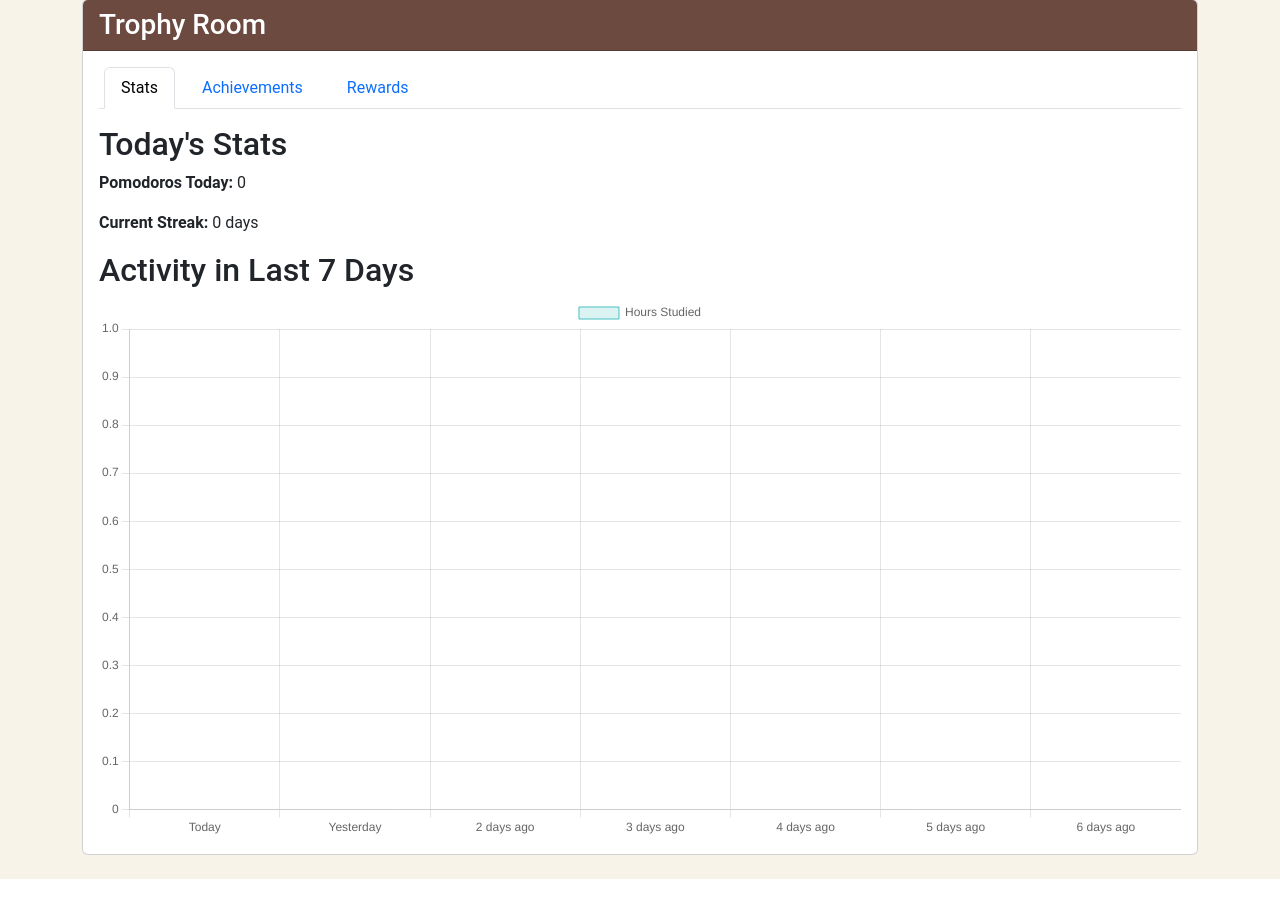
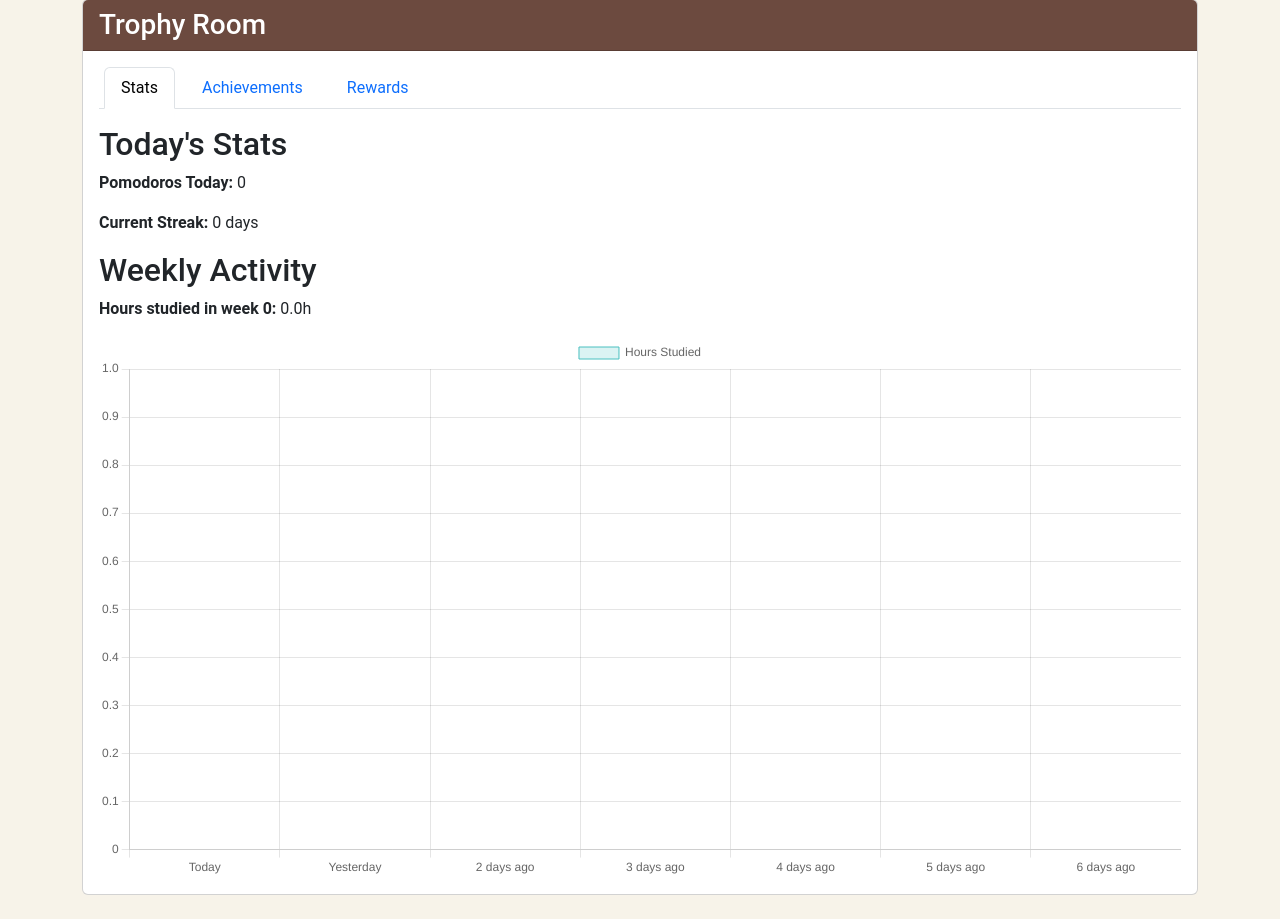
Before and after one commit to TimoH447/master-o-meter, a Django app: page /pomo/trophy-room/ in a window 1280 px wide. Shown: the part 83-1002 px from the top of the page. Before the commit the page ends 962 px from the top, so only its background shows below. Run offline with Django 5.2, Linux system fonts and the light colour scheme; a user stored in the database is signed in; data comes from the database, SQL or seed files in the repository; both versions use the stored data as it was after the commit; some libraries are stand-ins or nearby versions.

Commit message:
weekly activity carousel

```diff
--- a/webapp/pomo/templates/pomo/trophy_room.html
+++ b/webapp/pomo/templates/pomo/trophy_room.html
@@ -57,8 +57,28 @@
                         <p><strong>Pomodoros Today:</strong> {{ total_pomodoros_today }}</p>
                         <p><strong>Current Streak:</strong> {{ streak }} days</p>
 
-                        <h2>Activity in Last 7 Days</h2>
-                        <canvas id="activityGraph"></canvas>
+                        <h2>Weekly Activity</h2>
+                        <div id="studyCarousel" class="carousel slide">
+                            <div class="carousel-inner">
+                                {% for week in weeks %}
+                                <div class="carousel-item {% if forloop.first %}active{% endif %}">
+                                    <p><strong>Hours studied in week {{ week.week }}:</strong> {{ week.hours_studied }}h
+                                    </p>
+                                    <canvas id="activityGraph{{ week.week }}"></canvas>
+                                </div>
+                                {% endfor %}
+                            </div>
+                            <button class="carousel-control-prev" type="button" data-bs-target="#studyCarousel"
+                                data-bs-slide="prev">
+                                <span class="carousel-control-prev-icon" aria-hidden="true"></span>
+                                <span class="visually-hidden">Previous</span>
+                            </button>
+                            <button class="carousel-control-next" type="button" data-bs-target="#studyCarousel"
+                                data-bs-slide="next">
+                                <span class="carousel-control-next-icon" aria-hidden="true"></span>
+                                <span class="visually-hidden">Next</span>
+                            </button>
+                        </div>
                     </div>
 
                     <!-- Achievements Tab -->
@@ -110,18 +130,21 @@
     </div>
 
     <script src="{% static 'pomo/js/rewards.js' %}"></script>
+
     <script>
-        const ctx = document.getElementById('activityGraph').getContext('2d');
-        const studyHours = {{ study_hours_last_seven_days|safe }};
         const labels = ['Today', 'Yesterday', '2 days ago', '3 days ago', '4 days ago', '5 days ago', '6 days ago'];
 
-        const activityGraph = new Chart(ctx, {
+        {% for week in weeks %}
+        const ctx{{ week.week }} = document.getElementById('activityGraph{{ week.week }}').getContext('2d');
+        const studyHours{{ week.week }} = {{ week.study_time | safe }};
+
+        const activityGraph{{ week.week }} = new Chart(ctx{{ week.week }}, {
             type: 'bar',
             data: {
                 labels: labels,
                 datasets: [{
                     label: 'Hours Studied',
-                    data: studyHours,
+                    data: studyHours{{ week.week }},
             backgroundColor: 'rgba(75, 192, 192, 0.2)',
             borderColor: 'rgba(75, 192, 192, 1)',
             borderWidth: 1
@@ -135,7 +158,9 @@
             }
         }
     });
+        {% endfor %}
     </script>
+
 
     <script src="https://cdn.jsdelivr.net/npm/bootstrap@5.3.2/dist/js/bootstrap.bundle.min.js"
         integrity="sha384-C6RzsynM9kWDrMNeT87bh95OGNyZPhcTNXj1NW7RuBCsyN/o0jlpcV8Qyq46cDfL"
--- a/webapp/pomo/views.py
+++ b/webapp/pomo/views.py
@@ -404,18 +404,25 @@ def get_pomo_stats(user):
 def get_pomo_stats_detailed(user):
     today = timezone.now().date()
     # Collect study hours for the last seven days
-    study_hours_last_seven_days = []
-    for i in range(7):
-        day = today - timedelta(days=i)
-        timers_day = Timers.objects.filter(user=user, date_completed=day)
-        total_seconds = sum(timer.duration for timer in timers_day)
-        total_minutes = total_seconds // 60
-        # the amount studied is including the break times, for each 25min one 5min break is added
-        total_minutes += (total_seconds // 1500) * 5
-        study_hours_last_seven_days.append(total_minutes/60)
+    weekly_study = []
+    for k in range(2):
+        weekly_study_time = []
+        week_total_time = 0
+        for i in range(7):
+            j = i+7*k
+            day = today - timedelta(days=j)
+            timers_day = Timers.objects.filter(user=user, date_completed=day)
+            total_seconds = sum(timer.duration for timer in timers_day)
+            total_minutes = total_seconds // 60
+            # the amount studied is including the break times, for each 25min one 5min break is added
+            total_minutes += (total_seconds // 1500) * 5
+            week_total_time += total_minutes/60
+            weekly_study_time.append(total_minutes/60)
+        past_week = {"week": k, "study_time": weekly_study_time, "hours_studied":week_total_time}
+        weekly_study.append(past_week)
 
     stats = get_pomo_stats(user)
-    return {**stats, 'study_hours_last_seven_days': study_hours_last_seven_days}
+    return {**stats, "weeks": weekly_study}
 
 
 
```
Also changed, not shown: webapp/db.sqlite3, 1 other file. Lines whose indentation alone changed are shown as unchanged.
